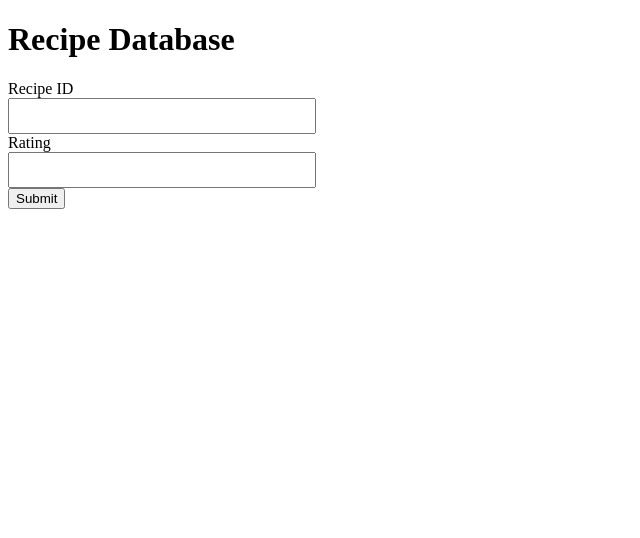
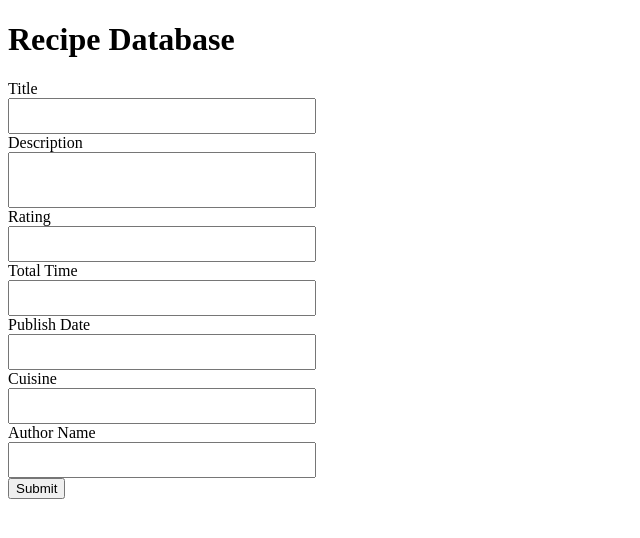
Before and after one commit to isaackimmi/recipe-app, a React (Create React App) app in the folder client/app/: page / in a window 1280 px wide. Shown: the top 538 px of the page, without its empty margins (0-640 px from the left). Built offline with nearby package versions, Linux system fonts and the light colour scheme.

Commit message:
second commit

```diff
--- a/client/app/src/App.css
+++ b/client/app/src/App.css
@@ -8,6 +8,13 @@
   align-items: flex-start;
 
 }
+.form input[name = description]{
+  width: 300px;
+  height: 50px;
+  margin: 10;
+  font-size: 20px;
+}
+
 
 .form input {
   width: 300px;
--- a/client/app/src/App.js
+++ b/client/app/src/App.js
@@ -4,17 +4,28 @@ import Axios from 'axios'
 
 function App() {
 
-  const [Recipe_ID,setID]  = useState('')
   const [Rating,setRating] = useState('')
+  const [Title,setTitle] = useState('')
+  const [Description,setDescription] = useState('')
+
+  const [Total_Time,setTime] = useState('')
+  const [Publish_Date,setDate] = useState('')
+  const [Cuisine,setCusine] = useState('')
+
+  const[Author_Name,setAuthor] = useState('')
 
 
 
   const submitRecipe = () => {
     Axios.post('http://localhost:3001/api/insert',
     {
-      Recipe_ID: Recipe_ID,
-      Rating: Rating
-
+      Rating: Rating,
+      Title: Title,
+      Description: Description,
+      Total_Time: Total_Time,
+      Publish_Date: Publish_Date,
+      Cuisine: Cuisine,
+      Author_Name: Author_Name
     }).then(() => {
       alert('sucessfuly insert');
     })
@@ -28,14 +39,41 @@ function App() {
           <h1>Recipe Database</h1>
           <div className = "form">
 
-          <label> Recipe ID</label>
-          <input type = "text" name ="recipes" onChange = {(e)=> {
-            setID(e.target.value)
-          } }/>
+
+
+          <label>Title</label>
+          <input type = "text" name ="title" onChange = {(e)=> {
+            setTitle(e.target.value)
+          }}/>
+
+          <label>Description</label>
+          <input type = "text" name ="description" onChange = {(e)=> {
+            setDescription(e.target.value)
+          }}/>
 
           <label>Rating</label>
           <input type = "text" name = "Rating" onChange={(e) => {
             setRating(e.target.value)
+          }}/>
+
+          <label>Total Time</label>
+          <input type = "text" name = "total_time" onChange = {(e) => {
+            setTime(e.target.value)
+          }}/>
+
+          <label>Publish Date</label>
+          <input type = "text" name = "publish_date" onChange = {(e) => {
+            setDate(e.target.value)
+          }}/>
+
+          <label>Cuisine</label>
+          <input type = "text" name = "cuisine" onChange = {(e) => {
+            setCusine(e.target.value)
+          }}/>
+
+          <label>Author Name</label>
+          <input type = "text" name = "Author" onChange = {(e) => {
+            setAuthor(e.target.value)
           }}/>
 
           <button onClick = {submitRecipe}>Submit</button>
```
Also changed, not shown: 1 other file (tests, documents, lock files or other folders).
